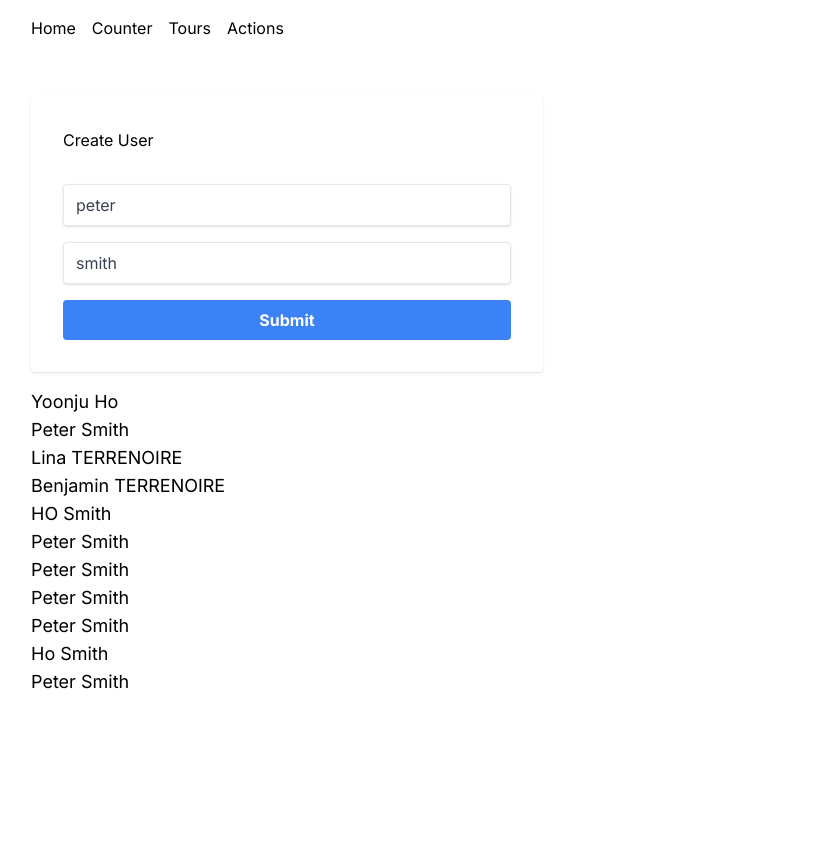
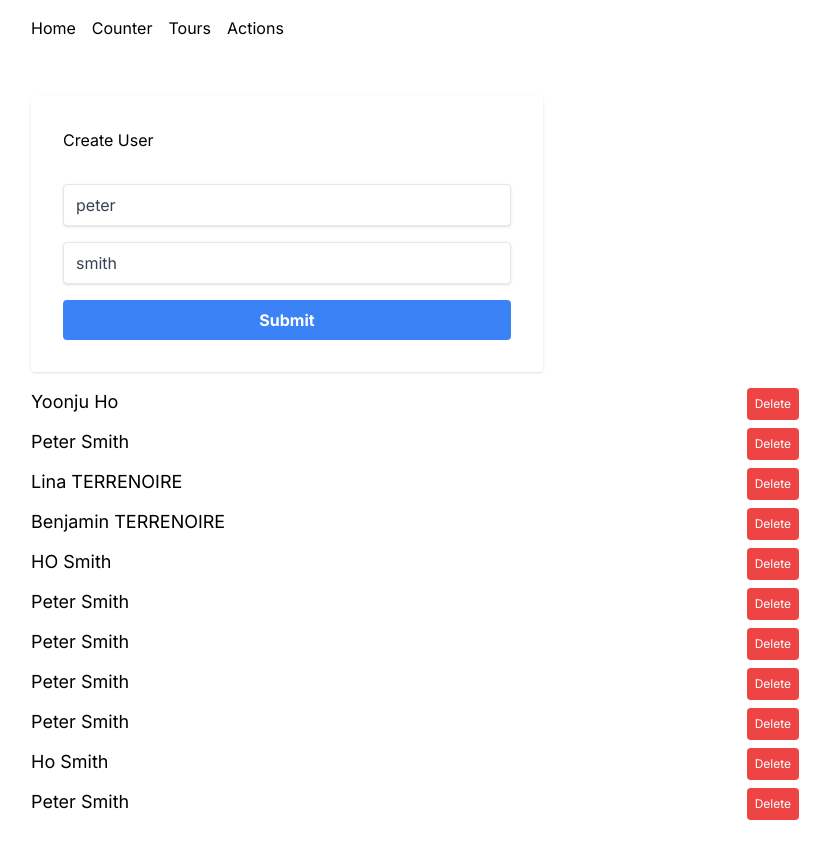
Before and after one commit to yoonju88/learn-airbnb, a Next.js app: page /actions in a window 1280 px wide. Shown: the top 858 px of the page, without its empty margins (225-1055 px from the left). Before the commit the page ends 800 px from the top, so only its background shows below. Built offline with nearby package versions, Linux system fonts and the light colour scheme.

Commit message:
Create deletebutton component and import this on userList

```diff
--- /dev/null
+++ b/components/DeleteButton.tsx
@@ -0,0 +1,11 @@
+function DeleteButton({id}: {id:string}) {
+  return (
+    <form>
+        <button type="submit" className="bg-red-500 text-white text-xs rounded p-2">
+            Delete
+        </button>
+    </form>
+  )
+}
+
+export default DeleteButton
--- a/components/UsersList.tsx
+++ b/components/UsersList.tsx
@@ -1,18 +1,25 @@
 import {fetchUsers} from '@/utils/actions'
+import DeleteButton from './DeleteButton'
 
 async function UsersList() {
     const users = await fetchUsers()
 
   return (
     <div className='mt-4'>
-        {users.length ? <div>
-            {users.map((user) => {
-                return <h4 key={user.id} className="capitalize text-lg">
-                    {user.firstName} {user.lastName}
-                </h4>
-            })}
-        </div> :
-        <p> No users found...</p>}
+        {users.length ? (
+            <div>
+                {users.map((user) => {
+                    return (
+                        <h4 key={user.id} className="capitalize text-lg flex justify-between item-center mb-2">
+                            {user.firstName} {user.lastName}
+                            <DeleteButton id={user.id}/>
+                        </h4>
+                    )
+                })}
+            </div>
+        ) :(
+        <p> No users found...</p>
+        )}
     </div>
   )
 }
```
